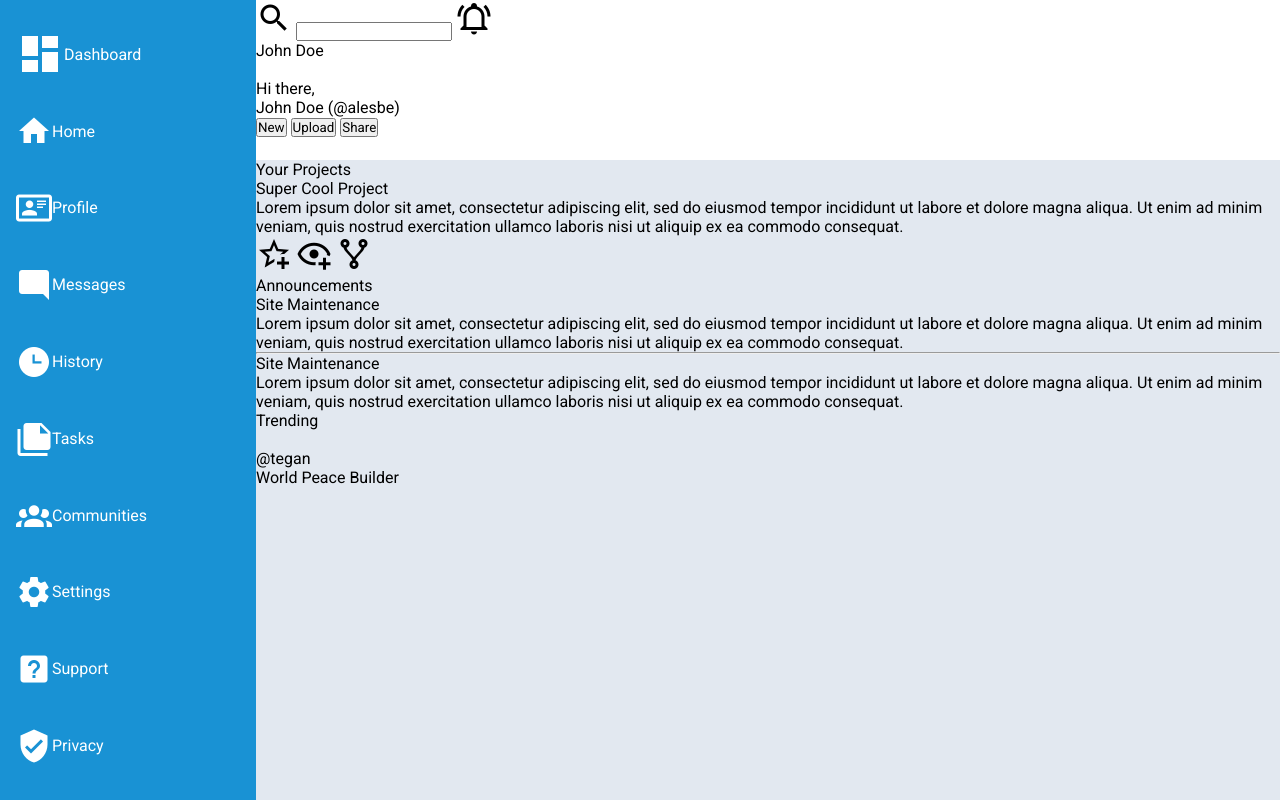
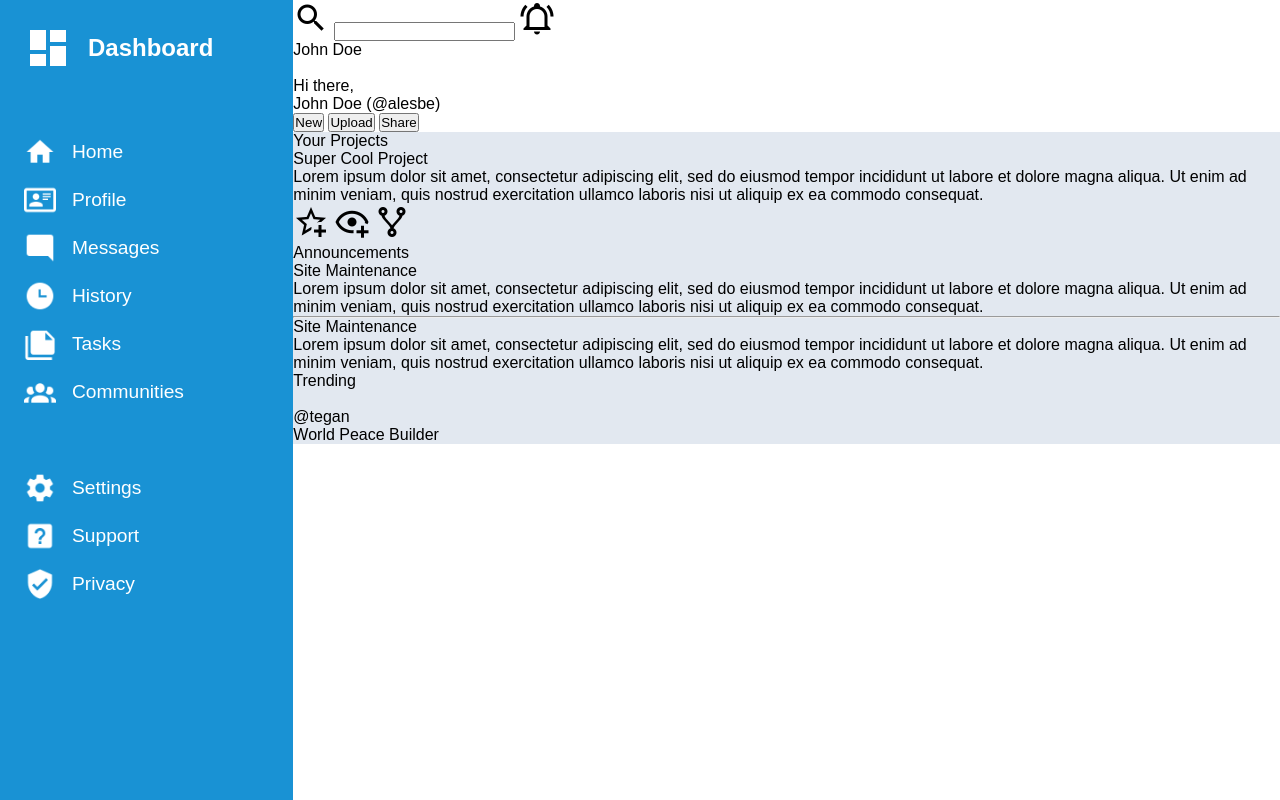
Before and after one commit to alesbe/admin-dashboard, a plain HTML site: page index.html in a window 1280 px wide. Drawn offline with Linux system fonts and the light colour scheme; a web font is replaced by a local one.

Commit message:
Added sidebar

```diff
--- a/index.html
+++ b/index.html
@@ -9,11 +9,12 @@
     <link rel="stylesheet" href="styles.css">
 </head>
 <body>
-    <aside id="sidebar__container">
+    <aside id="wrapper_left">
         <div id="logo__container" class="option__container">
-            <img id="logo__img" src="images/icons/logo.png"><p id="logo__text">Dashboard</p>
+            <img id="logo__img" class="option__img" src="images/icons/logo.png"><p id="logo__text">Dashboard</p>
         </div>
 
+        <div class="sidebar__sect">
             <div class="option__container">
                 <img class="option__img" src="images/icons/home.png"><p class="option__text">Home</p>
             </div>
@@ -32,6 +33,9 @@
             <div class="option__container">
                 <img class="option__img" src="images/icons/communities.png"><p class="option__text">Communities</p>
             </div>
+        </div>
+
+        <div class="sidebar__sect">
             <div class="option__container">
                 <img class="option__img" src="images/icons/settings.png"><p class="option__text">Settings</p>
             </div>
@@ -41,8 +45,10 @@
             <div class="option__container">
                 <img class="option__img" src="images/icons/privacy.png"><p class="option__text">Privacy</p>
             </div>
+        </div>
     </aside>
 
+    <main id="wrapper__right">
         <header id="header__container">
             <div id="navbar__container">
                 <img id="searchbar__icon" src="images/icons/search.png">
@@ -69,9 +75,9 @@
             </div>
         </header>
 
-    <main id="main__container">
+        <section id="main__container">
 
-        <section id="projects__wrapper">
+            <article id="projects__wrapper">
                 <p class="section__title">Your Projects</p>
 
                 <div id="projects__container">
@@ -91,9 +97,9 @@
                         </div>
                     </div>
                 </div>
-        </section>
+            </article>
 
-        <section id="announcements__wrapper">
+            <article id="announcements__wrapper">
                 <p class="section__title">Announcements</p>
 
                 <div id="announcements__container">
@@ -115,8 +121,9 @@
                             ullamco laboris nisi ut aliquip ex ea commodo consequat.</p>
                     </div>
                 </div>
+            </article>
 
-        </section id="trending__wrapper">
+            <article id="trending__wrapper">
                 <p id="trending__title">Trending</p>
 
                 <div class="trending__container">
@@ -129,7 +136,8 @@
                         </div>
                     </div>
                 </div>
-        </section>
+            </article>
+        </main>
     </main>
 
     <script src="script.js"></script>
--- a/styles.css
+++ b/styles.css
@@ -1,10 +1,10 @@
-@import url('https://fonts.googleapis.com/css2?family=Roboto:ital,wght@0,100;0,300;0,400;0,500;0,700;0,900;1,100;1,300;1,400;1,500;1,700;1,900&display=swap');
+@import url('https://fonts.googleapis.com/css2?family=Radio+Canada:wght@300;400;500;600;700&display=swap');
 
 /* Global */
 * {
     padding: 0;
     margin: 0;
-    font-family: 'Roboto', sans-serif;
+    font-family: 'Radio Canada', sans-serif;
 }
 
 :root {
@@ -19,44 +19,52 @@
 
 body {
     height: 100vh;
-    display: grid;
-    grid-template-columns: repeat(5, 1fr);
-    grid-template-rows: repeat(5, 1fr);
-    grid-template-areas:
-    "sidebar header header header header"
-    "sidebar main main main main"
-    "sidebar main main main main"
-    "sidebar main main main main"
-    "sidebar main main main main"
-    ;
+    width: 100vw;
+    display: flex;
 }
 
 /* Sidebar */
-#sidebar__container {
-    display: grid;
-    grid-template-columns: 1fr;
-    grid-auto-rows: 1fr;
+#wrapper_left {
+    display: flex;
+    flex-direction: column;
 
-    grid-area: sidebar;
     background-color: var(--accent-1);
     color: var(--font-1);
-    padding: 1rem;
+    padding: 0.5rem;
+    padding-right: 4rem;
+    font-weight: 400;
+    font-size: 1.1rem;
+}
+#logo__container {
+    font-size: 1.5rem;
+    font-weight: 700;
+}
+#logo__img {
+    height: 3rem;
 }
 .option__container {
     display: flex;
     flex-direction: row;
     align-items: center;
+    font-weight: 500;
+    font-size: 1.2rem;
+    margin: 1rem;
+}
+.option__img {
+    height: 2rem;
+    padding-right: 1rem;
+}
+.sidebar__sect {
+    margin-top: 2rem;
 }
 
 /* Header */
 #header__container {
-    grid-area: header;
     background: var(--background-1);
 }
 
 /* Main */
 #main__container {
-    grid-area: main;
     background-color: var(--background-2);
 }
 
```
Lines whose indentation alone changed are shown as unchanged.
